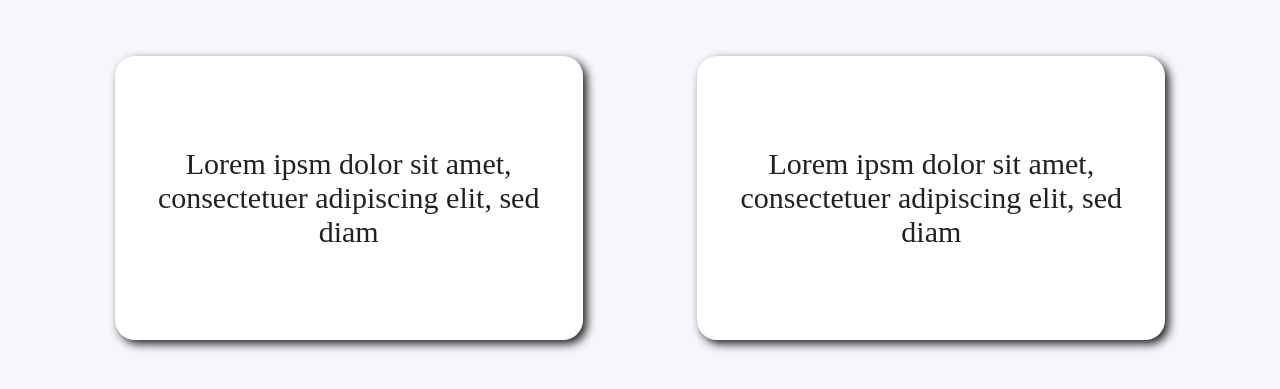
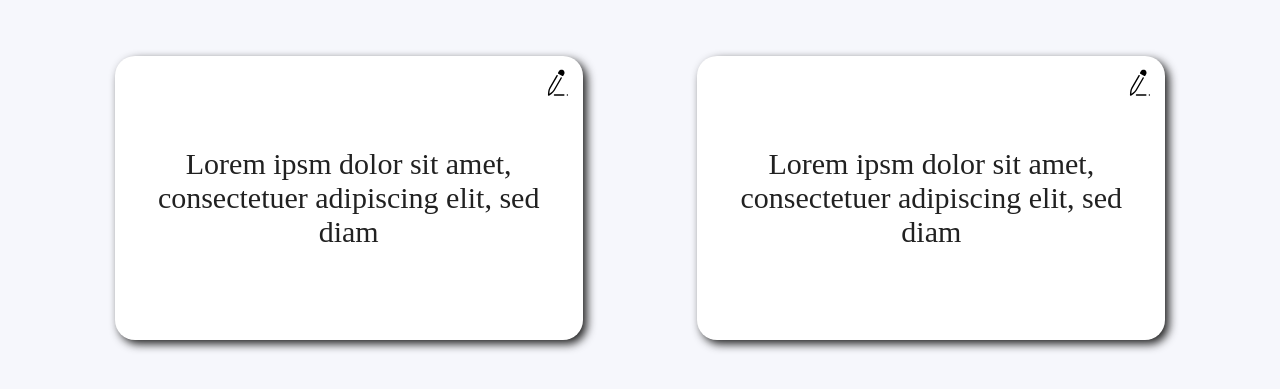
Before and after one commit to HeartUoA/HeaRT, a React (Create React App) app: page /DisplayCards in a window 1280 px wide. Shown: the part 245-634 px from the top of the page. Built offline with nearby package versions, Linux system fonts and the light colour scheme.

Commit message:
feat(displaycards): added ability to edit card descriptions
Card descriptions can be edited by clicking the icon on the card to toggle between card & editing

BREAKING CHANGE: This functionality uses the react-tooltip library so need to `yarn add
react-tooltip` before starting the app

```diff
--- a/package.json
+++ b/package.json
@@ -17,7 +17,8 @@
     "react": "^16.13.1",
     "react-dom": "^16.13.1",
     "react-router-dom": "^5.2.0",
-    "react-scripts": "^3.4.1"
+    "react-scripts": "^3.4.1",
+    "react-tooltip": "^4.2.9"
   },
   "devDependencies": {
     "@babel/cli": "^7.8.4",
--- a/src/pages/DisplayCards.tsx
+++ b/src/pages/DisplayCards.tsx
@@ -1,13 +1,56 @@
 import React, { useState } from "react";
+import ReactTooltip from "react-tooltip";
 import logo from "../assets/images/logo.svg";
+import edit from "../assets/images/edit.svg";
 import "../styles/DisplayCards.css";
 
+export enum CardSide {
+  Left,
+  Right,
+}
+
 const initialValues = {
-  text: "Lorem ipsm dolor sit amet, consectetuer adipiscing elit, sed diam",
+  leftText: "Lorem ipsm dolor sit amet, consectetuer adipiscing elit, sed diam",
+  rightText:
+    "Lorem ipsm dolor sit amet, consectetuer adipiscing elit, sed diam",
+  leftEditing: false,
+  rightEditing: false,
 };
 
 const DisplayCards: React.FC = () => {
-  const [state] = useState(initialValues);
+  const [state, setState] = useState(initialValues);
+
+  const onEditClick = (side: CardSide) => {
+    var textElement;
+    switch (side) {
+      case CardSide.Left:
+        textElement = document.getElementById("leftCardEdit");
+        if (!!textElement) {
+          setState({
+            ...state,
+            leftEditing: !state.leftEditing,
+            leftText: textElement.innerText,
+          });
+        } else {
+          setState({ ...state, leftEditing: !state.leftEditing });
+        }
+        break;
+      case CardSide.Right:
+        textElement = document.getElementById("rightCardEdit");
+        if (!!textElement) {
+          setState({
+            ...state,
+            rightEditing: !state.rightEditing,
+            rightText: textElement.innerText,
+          });
+        } else {
+          setState({ ...state, rightEditing: !state.rightEditing });
+        }
+        break;
+      default:
+        break;
+    }
+  };
 
   return (
     <div className="DisplayCards">
@@ -22,10 +65,54 @@ const DisplayCards: React.FC = () => {
         <p className="Statement">Pick one statement</p>
         <div className="Selection">
           <div className="Cards">
-            <p className="Card-Text">{state.text}</p>
+            <ReactTooltip id="leftEditTooltip" place="top" effect="solid">
+              {state.leftEditing ? "Stop Editing Card" : "Edit Card Text"}
+            </ReactTooltip>
+            <img
+              src={edit}
+              className="Edit"
+              alt="edit"
+              data-tip
+              data-for="leftEditTooltip"
+              onClick={() => onEditClick(CardSide.Left)}
+            />
+            {state.leftEditing ? (
+              <div
+                id="leftCardEdit"
+                className="TextInput"
+                contentEditable="true"
+                suppressContentEditableWarning={true}
+              >
+                {state.leftText}
+              </div>
+            ) : (
+              <p className="Card-Text">{state.leftText}</p>
+            )}
           </div>
           <div className="Cards">
-            <p className="Card-Text">{state.text}</p>
+            <ReactTooltip id="rightEditTooltip" place="top" effect="solid">
+              {state.rightEditing ? "Stop Editing Card" : "Edit Card Text"}
+            </ReactTooltip>
+            <img
+              src={edit}
+              className="Edit"
+              alt="edit"
+              data-tip
+              data-for="rightEditTooltip"
+              onClick={() => onEditClick(CardSide.Right)}
+            />
+            {state.rightEditing ? (
+              <div
+                id="rightCardEdit"
+                className="TextInput"
+                contentEditable="true"
+                suppressContentEditableWarning={true}
+              >
+                {state.rightText}
+              </div>
+            ) : (
+              <p className="Card-Text">{state.rightText}</p>
+            )}
           </div>
         </div>
       </div>
--- a/src/styles/DisplayCards.css
+++ b/src/styles/DisplayCards.css
@@ -66,6 +66,7 @@
   box-shadow: 4px 4px 10px #212121;
   padding: 10px 10px 10px 10px;
   cursor: pointer;
+  position: relative;
 }
 
 .Card-Text {
@@ -75,3 +76,21 @@
   font-size: 30px;
   margin: 0px;
 }
+
+.Edit {
+  height: 30px;
+  cursor: pointer;
+  position: absolute;
+  top: 10px;
+  right: 10px;
+}
+
+.TextInput {
+  font-family: "ABeeZee";
+  font-size: 30px;
+  display: table-cell;
+  vertical-align: middle;
+  text-align: center;
+  cursor: text;
+  border: solid black;
+}
```
Also changed, not shown: src/assets/images/edit.svg (added), 1 other file (tests, documents, lock files or other folders).
